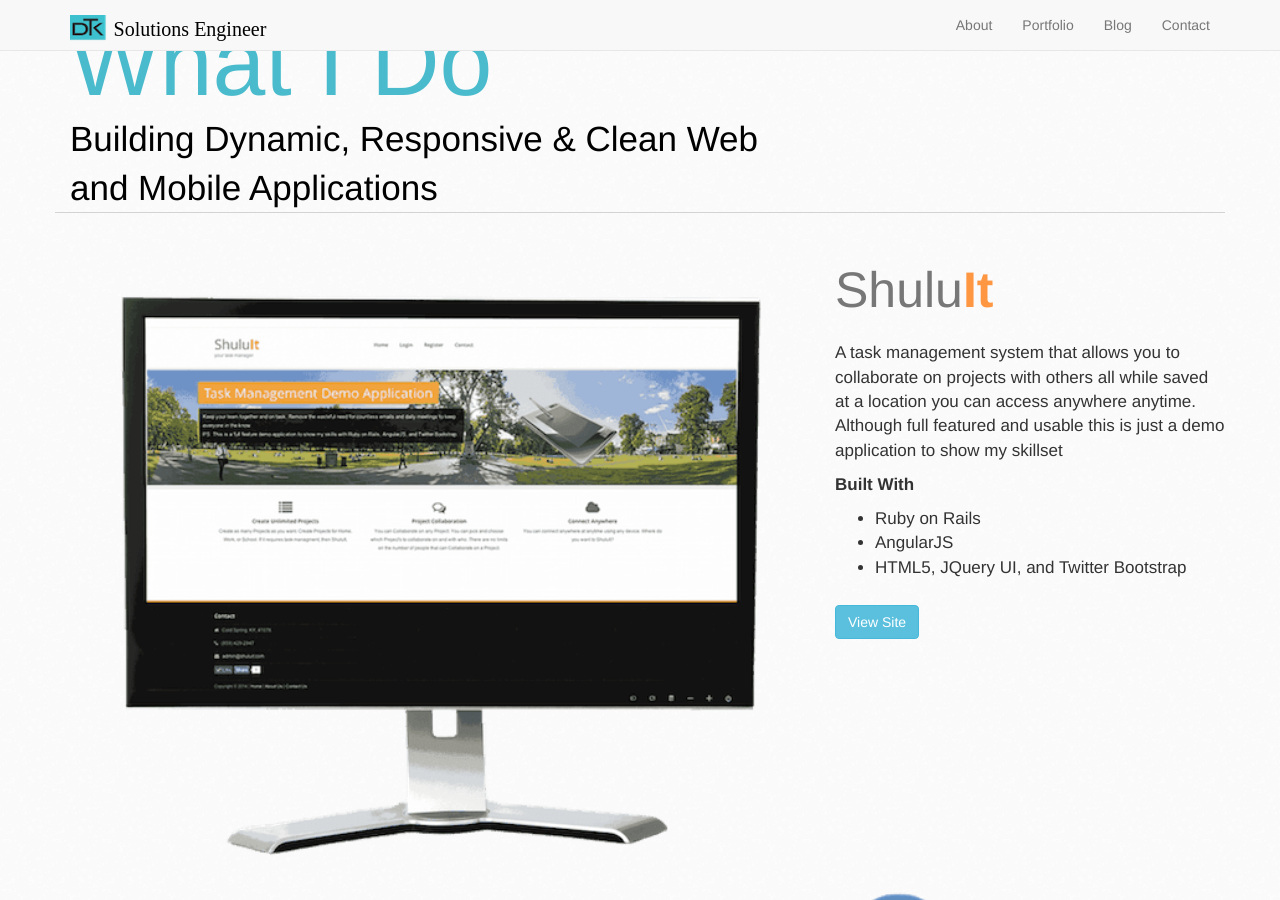
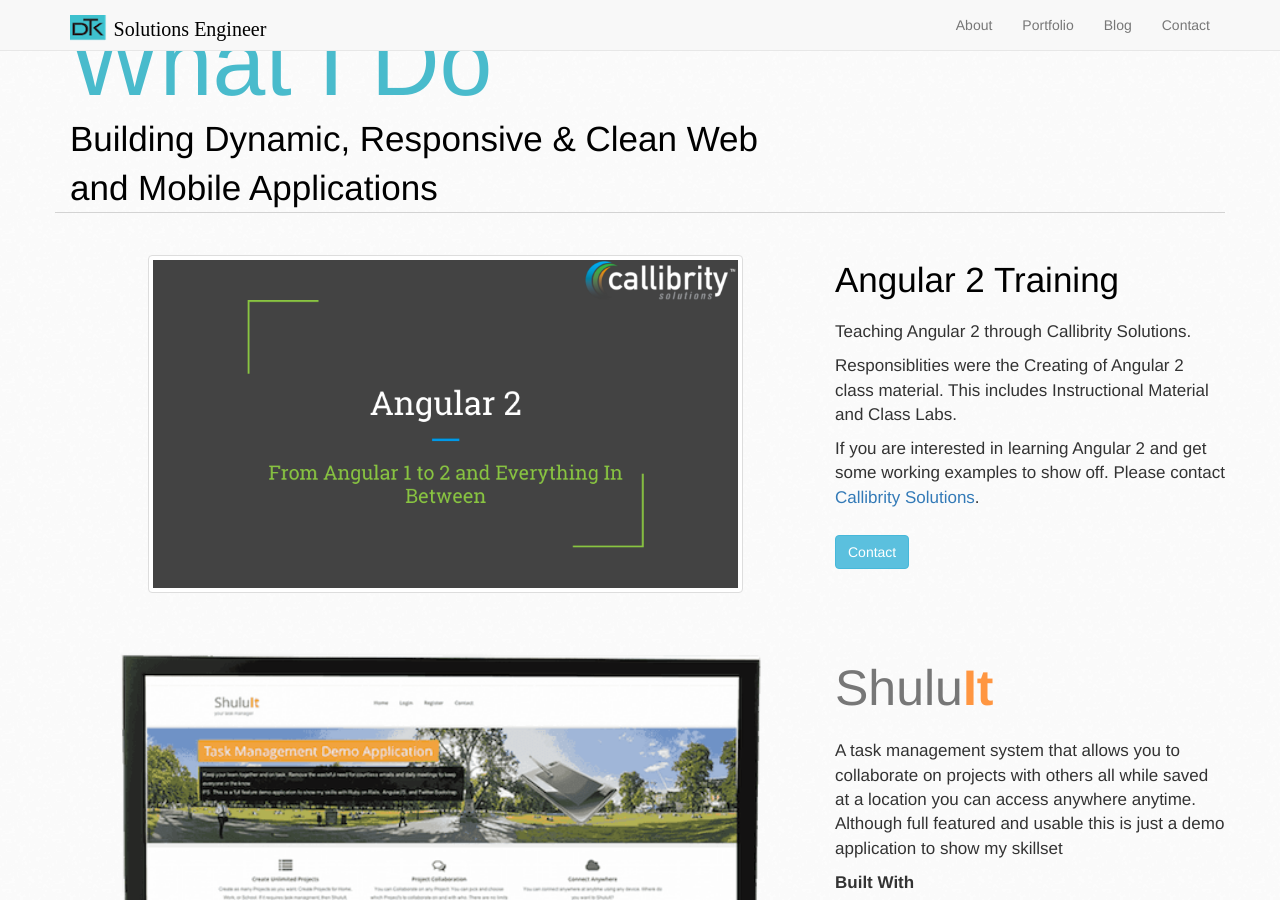
Before and after one commit to huihuiyihan/dtkocher.github.io, a Jekyll site: the page built from portfolio.html, in a window 1280 px wide and 900 px high, scrolled down 967 px. Built offline with Jekyll 4.4.1, drawn with Linux system fonts in a browser that asks for light colours; nearby versions of some CDN libraries.

Commit message:
Update portfolio.

```diff
--- a/portfolio.html
+++ b/portfolio.html
@@ -15,13 +15,40 @@
 body_description: |
   Building Dynamic, Responsive &amp; Clean Web and Mobile Applications
 ---
-
 <div class="container-fluid">
+  <div class="row">
+    <div class="col-md-8">
+      <div class="col-md-10 col-md-offset-1">
+        <img src="{{ "/img/angular2training.png" |  prepend: site.baseurl }}" title="Angular 2 Training" class="thumbnail col-md-12 col-xs-12" />
+      </div>
+    </div>
+    <div class="container-fluid app col-md-4">
+      <div class="row logo" style="color: black; font-size: 35px;">
+        Angular 2 Training
+      </div>
+      <div class="row">
+        <p>
+          Teaching Angular 2 through Callibrity Solutions.
+        </p>
+        <p>
+          Responsiblities were the Creating of Angular 2 class material. This includes Instructional
+          Material and Class Labs.
+        </p>
+        <p>
+          If you are interested in learning Angular 2 and get some working examples to show off. Please
+          contact <a href="http://callibrity.com" >Callibrity Solutions</a>.
+        </p>
+        <p>
+          <a href="mailto:contactus@callibrity.com" class="btn btn-info">Contact</a>
+        </p>
+      </div>
+    </div>
+  </div>
   <div class="row">
     <div class="col-md-8">
       <img src="{{ "/img/shuluit-monitor.png" |  prepend: site.baseurl }}" title="ShuluIt" class="col-md-12 col-xs-12" />
     </div>
-    <div class="container-fluid app col-md-4">
+    <div class="container-fluid app col-md-4" style="margin-top: 40px;">
       <div class="row logo">
         Shulu<b>It</b>
       </div>
```
Also changed, not shown: Gemfile.lock, img/angular2training.png (added).
